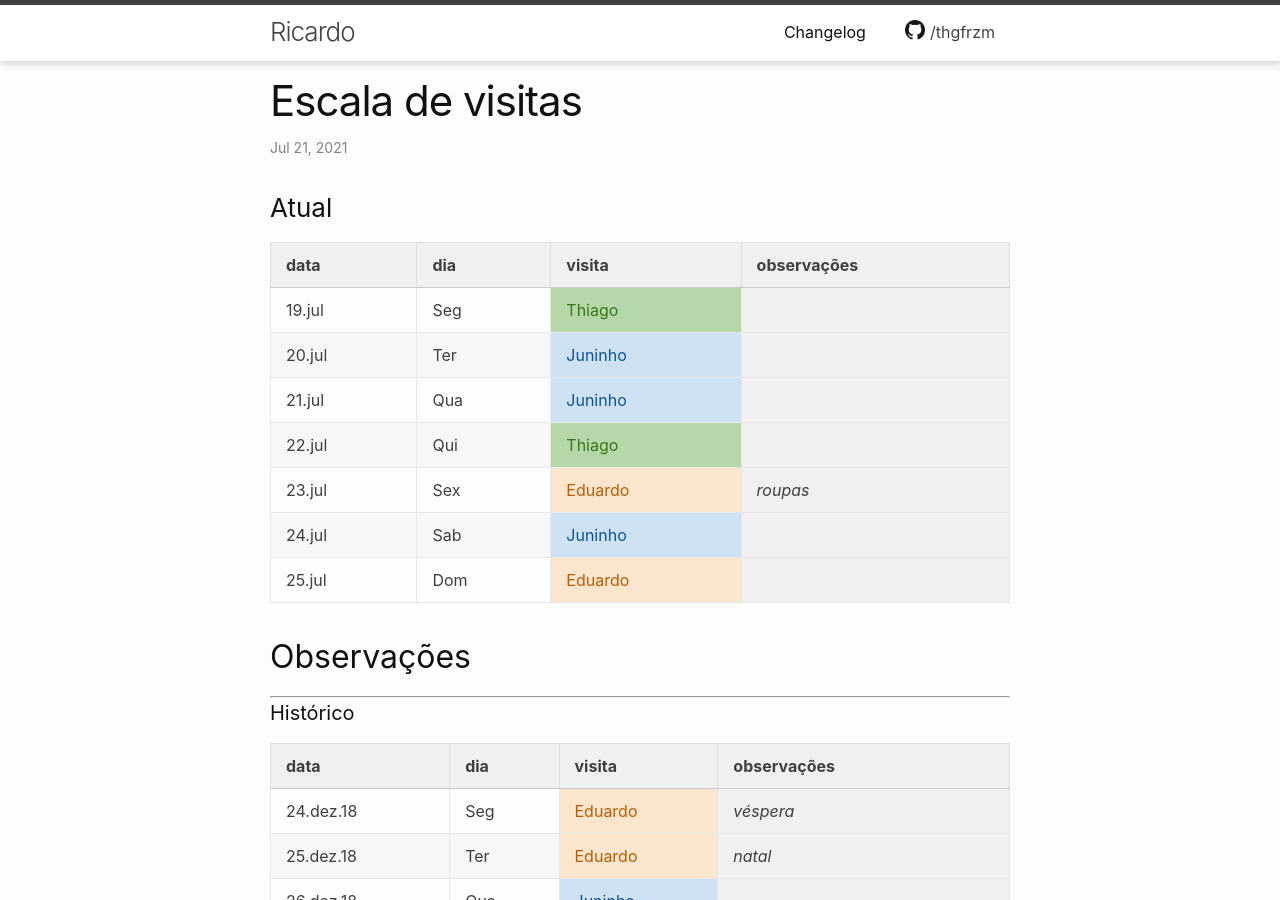
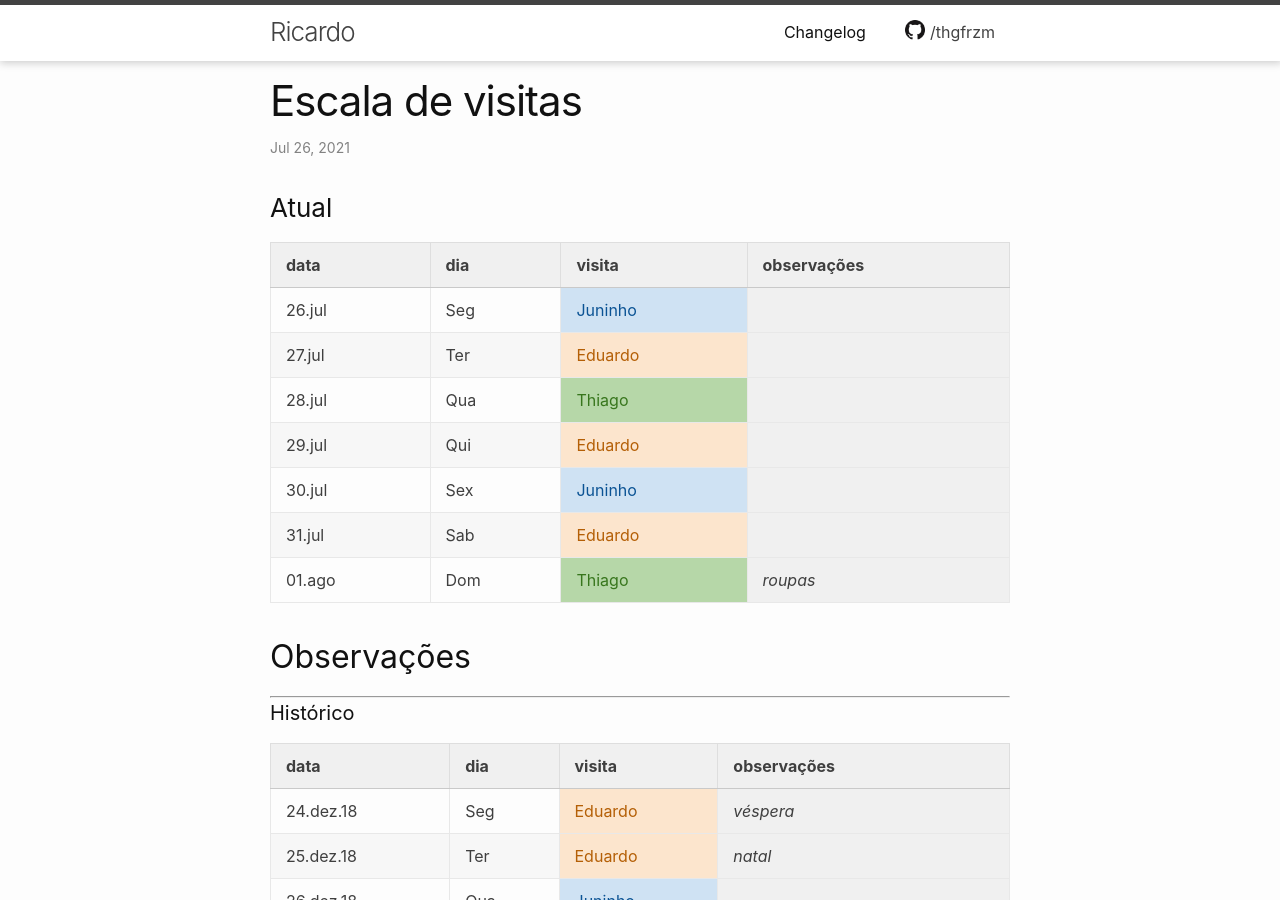
Before and after one commit to thgfrzm/ricardo, a Jekyll site: the page built from _posts/2018-12-23-escala-visitas.markdown, in a window 1280 px wide and 900 px high. Built offline with Jekyll 4.4.1, drawn with Linux system fonts in a browser that asks for light colours; some of the changed text lies outside the part shown.

Commit message:
Update 2018-12-23-escala-visitas.markdown

```diff
--- a/_posts/2018-12-23-escala-visitas.markdown
+++ b/_posts/2018-12-23-escala-visitas.markdown
@@ -1,7 +1,7 @@
 ---
 layout: post
 title:  "Escala de visitas"
-date:   2021-07-21 12:00:00 -0300
+date:   2021-07-26 00:00:00 -0300
 categories: agenda
 ---
 <!--
@@ -15,13 +15,13 @@
 
 | data   | dia | visita  | observações |
 | ------ | --- | ------- | ----------- |
-| 19.jul | Seg | Thiago  |             |
-| 20.jul | Ter | Juninho |             |
-| 21.jul | Qua | Juninho |             |
-| 22.jul | Qui | Thiago  |             |
-| 23.jul | Sex | Eduardo | _roupas_    |
-| 24.jul | Sab | Juninho |             |
-| 25.jul | Dom | Eduardo |             |
+| 26.jul | Seg | Juninho |             |
+| 27.jul | Ter | Eduardo |             |
+| 28.jul | Qua | Thiago  |             |
+| 29.jul | Qui | Eduardo |             |
+| 30.jul | Sex | Juninho |             |
+| 31.jul | Sab | Eduardo |             |
+| 01.ago | Dom | Thiago  | _roupas_    |
 
 ## Observações
 
@@ -970,3 +970,10 @@
 | 16.jul    | Sex | Thiago      |                     |
 | 17.jul    | Sab | Thiago      |                     |
 | 18.jul    | Dom | Juninho     | _roupas_            |
+| 19.jul    | Seg | Thiago      |                     |
+| 20.jul    | Ter | Juninho     |                     |
+| 21.jul    | Qua | Juninho     |                     |
+| 22.jul    | Qui | Thiago      |                     |
+| 23.jul    | Sex | Eduardo     | _roupas_            |
+| 24.jul    | Sab | Juninho     |                     |
+| 25.jul    | Dom | Eduardo     |                     |
```
